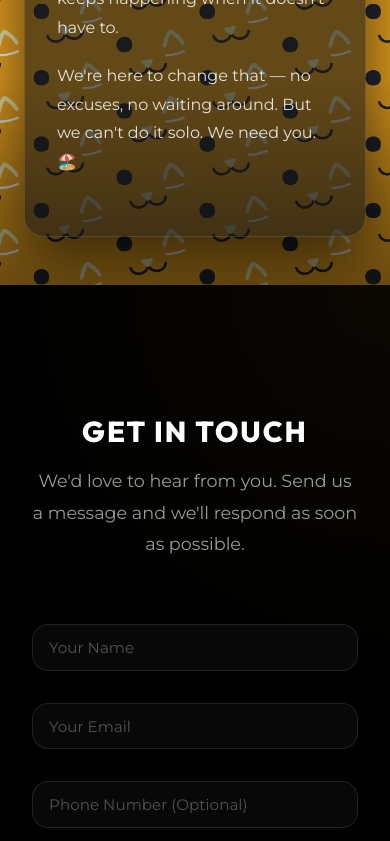
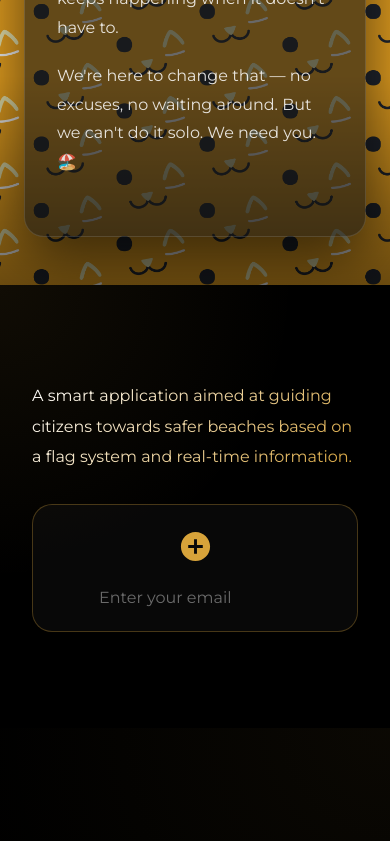
Before and after one commit to ratatons/The-Flag-Website, a React (Create React App) app: page / in a window 390 px wide. Shown: the part 1156-1997 px from the top of the page. Built offline with nearby package versions, Linux system fonts and the light colour scheme; the HTML template or start-up script is replaced by a standard one.

Commit message:
add section

```diff
--- a/src/App.css
+++ b/src/App.css
@@ -165,6 +165,95 @@
   font-size: 1.15rem;
   line-height: 1.8;
   margin-bottom: 1.2rem;
+  font-weight: 300;
+}
+
+/* Feature Section */
+.feature-section {
+  background-color: #000;
+  padding: 6rem 2rem;
+  position: relative;
+  z-index: 2;
+  background: radial-gradient(circle at top left, rgba(215, 163, 58, 0.08), transparent 50%);
+  scroll-behavior: smooth;
+}
+
+.feature-container {
+  max-width: 1200px;
+  margin: 0 auto;
+  display: flex;
+  align-items: center;
+  justify-content: center;
+}
+
+.feature-content {
+  display: flex;
+  align-items: center;
+  gap: 4rem;
+  width: 100%;
+  animation: fadeInUp 1s ease-out forwards;
+}
+
+.feature-text {
+  flex: 1;
+}
+
+.feature-description {
+  color: rgba(255, 255, 255, 0.85);
+  font-size: 1.3rem;
+  line-height: 1.9;
+  font-weight: 400;
+  margin: 0;
+  background: linear-gradient(135deg, #ffffff 0%, #D7A33A 100%);
+  -webkit-background-clip: text;
+  -webkit-text-fill-color: transparent;
+  background-clip: text;
+}
+
+.feature-input-group {
+  flex: 1;
+  display: flex;
+  align-items: center;
+  gap: 1.5rem;
+  padding: 2.5rem;
+  background: rgba(255, 255, 255, 0.03);
+  border: 1px solid rgba(215, 163, 58, 0.3);
+  border-radius: 20px;
+  backdrop-filter: blur(20px);
+  transition: all 0.3s ease;
+}
+
+.feature-input-group:focus-within {
+  background: rgba(255, 255, 255, 0.05);
+  border-color: rgba(215, 163, 58, 0.6);
+  box-shadow: 0 0 20px rgba(215, 163, 58, 0.15);
+}
+
+.feature-icon {
+  width: 50px;
+  height: 50px;
+  color: var(--primary-color);
+  flex-shrink: 0;
+  transition: all 0.3s ease;
+}
+
+.feature-input-group:hover .feature-icon {
+  color: #ffffff;
+  transform: scale(1.1);
+}
+
+.feature-input {
+  flex: 1;
+  background: transparent;
+  border: none;
+  color: #fff;
+  font-size: 1.1rem;
+  font-family: var(--font-body);
+  outline: none;
+}
+
+.feature-input::placeholder {
+  color: rgba(255, 255, 255, 0.4);
   font-weight: 300;
 }
 
@@ -604,6 +693,26 @@
     text-align: left;
   }
 
+  .feature-content {
+    flex-direction: column;
+    gap: 2rem;
+  }
+
+  .feature-description {
+    font-size: 1.1rem;
+  }
+
+  .feature-input-group {
+    flex-direction: column;
+    padding: 2rem;
+    width: 100%;
+  }
+
+  .feature-icon {
+    width: 40px;
+    height: 40px;
+  }
+
   .download-title {
     font-size: 2.2rem;
   }
@@ -646,4 +755,21 @@
     padding: 1rem 2rem;
     font-size: 1rem;
   }
+
+  .feature-description {
+    font-size: 1rem;
+  }
+
+  .feature-input-group {
+    padding: 1.5rem;
+  }
+
+  .feature-icon {
+    width: 35px;
+    height: 35px;
+  }
+
+  .feature-input {
+    font-size: 1rem;
+  }
 }
--- a/src/App.js
+++ b/src/App.js
@@ -12,6 +12,7 @@ function App() {
   const [sendStatus, setSendStatus] = useState({ type: '', message: '' });
   const [timestamp] = useState(() => new Date().toLocaleString());
   const [language, setLanguage] = useState('en');
+  const [featureEmail, setFeatureEmail] = useState('');
   const contactRef = useRef(null);
   const formRef = useRef(null);
 
@@ -43,7 +44,9 @@ function App() {
       downloadOn: 'Download on the',
       appStore: 'App Store',
       privacyPolicy: 'Privacy Policy',
-      langButton: 'FR'
+      langButton: 'AR',
+      featureDescription: 'A smart application aimed at guiding citizens towards safer beaches based on a flag system and real-time information.',
+      featureEmail: 'Enter your email'
     },
     fr: {
       whoWeAre: 'Qui sommes-nous',
@@ -68,7 +71,35 @@ function App() {
       downloadOn: 'Télécharger sur',
       appStore: 'App Store',
       privacyPolicy: 'Politique de confidentialité',
-      langButton: 'EN'
+      langButton: 'EN',
+      featureDescription: 'Une application intelligente visant à guider les citoyens vers les plages les plus sûres en fonction d\'un système de drapeaux et d\'informations en temps réel.',
+      featureEmail: 'Entrez votre email'
+    },
+    ar: {
+      whoWeAre: 'من نحن',
+      contactUs: 'تواصل معنا',
+      whoWeAreTitle: 'من نحن',
+      whoWeAreText1: "جانب كويست يديره أشخاص تعبوا من رؤية الأرواح تضيع فقط لأن المعلومات الصحيحة غير متوفرة. نحن ملل وغاضبون من استمرار هذا عندما لا يكون ضروريا.",
+      whoWeAreText2: "نحن هنا لتغيير ذلك — بدون أعذار، بدون انتظار. لكن لا يمكننا فعل ذلك بمفردنا. نحتاج إليك. 🏖️",
+      getInTouch: 'تواصل معنا',
+      contactDescription: "نود أن نسمع منك. أرسل لنا رسالة وسنرد عليك في أقرب وقت ممكن.",
+      yourName: 'اسمك',
+      yourEmail: 'بريدك الإلكتروني',
+      phoneNumber: 'رقم الهاتف (اختياري)',
+      yourMessage: 'رسالتك',
+      sendMessage: 'إرسال الرسالة',
+      sending: 'جاري الإرسال…',
+      successMessage: 'تم إرسال الرسالة! سنرد عليك قريبا.',
+      errorMessage: 'حدثت مشكلة في الإرسال. يرجى المحاولة مرة أخرى.',
+      downloadApp: 'حمل تطبيقنا',
+      downloadDescription: 'احصل على أفضل تجربة على الهاتف المحمول. متاح قريبا.',
+      getItOn: 'احصل عليه من',
+      googlePlay: 'Google Play',
+      downloadOn: 'حمل من',
+      appStore: 'App Store',
+      privacyPolicy: 'سياسة الخصوصية',
+      langButton: 'EN',
+      featureDescription: 'تطبيق ذكي يهدف إلى توجيه المواطنين نحو الشواطئ الأكثر أمناً اعتماداً على نظام الرايات والمعلومات الفورية.'
     }
   };
 
@@ -157,7 +188,7 @@ function App() {
               <a href="#contact" onClick={handleContactClick}>{t.contactUs}</a>
               <button
                 className="lang-button"
-                onClick={() => setLanguage(language === 'en' ? 'fr' : 'en')}
+                onClick={() => setLanguage(language === 'en' ? 'ar' : language === 'ar' ? 'fr' : 'en')}
               >
                 {t.langButton}
               </button>
@@ -178,6 +209,29 @@ function App() {
               <h2>{t.whoWeAreTitle}</h2>
               <p>{t.whoWeAreText1}</p>
               <p>{t.whoWeAreText2}</p>
+            </div>
+          </div>
+        </div>
+      </section>
+
+      {/* Feature Section */}
+      <section className="feature-section">
+        <div className="feature-container">
+          <div className="feature-content">
+            <div className="feature-text">
+              <p className="feature-description">{t.featureDescription}</p>
+            </div>
+            <div className="feature-input-group">
+              <svg className="feature-icon" viewBox="0 0 24 24" fill="currentColor">
+                <path d="M12,2C6.48,2 2,6.48 2,12C2,17.52 6.48,22 12,22C17.52,22 22,17.52 22,12C22,6.48 17.52,2 12,2M17,13H13V17H11V13H7V11H11V7H13V11H17V13Z" />
+              </svg>
+              <input
+                type="email"
+                placeholder={t.featureEmail}
+                className="feature-input"
+                value={featureEmail}
+                onChange={(e) => setFeatureEmail(e.target.value)}
+              />
             </div>
           </div>
         </div>
```
